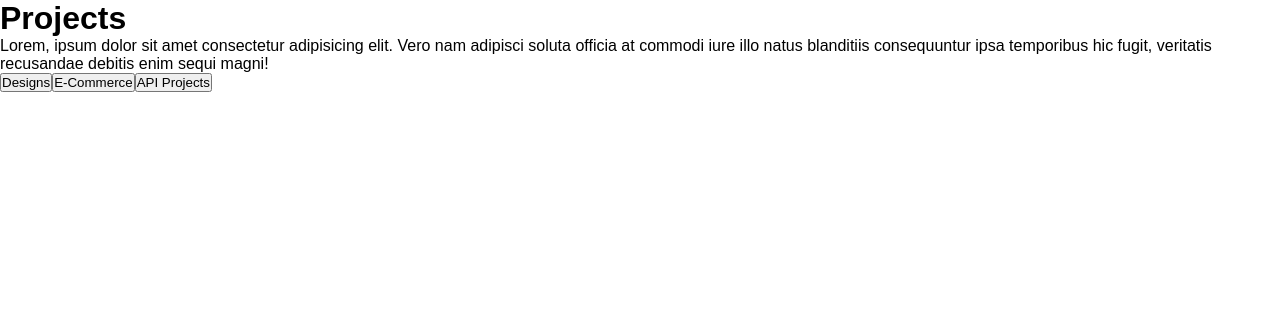
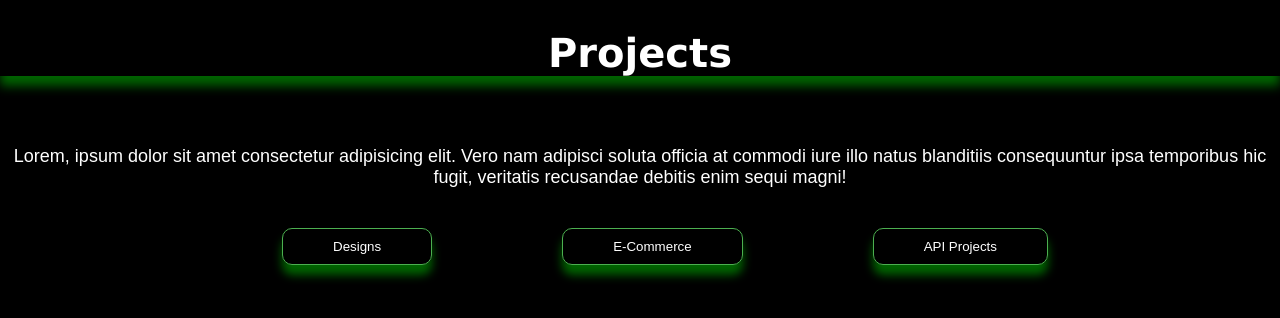
Before and after one commit to alemba-21/My-Portfolio, a React (Create React App) app: page /Projects in a window 1280 px wide. Shown: the top 318 px of the page. Built offline with nearby package versions, Linux system fonts and the light colour scheme.

Commit message:
working on projects containers

```diff
--- a/src/components/Hero.css
+++ b/src/components/Hero.css
@@ -40,6 +40,7 @@ button{
     margin-left: 90px;
     box-shadow: 0 10px 10px rgba(0,250,0, 0.4);
     background: transparent;
+    cursor: pointer;
 }
 
 button:hover{
--- /dev/null
+++ b/src/components/Projects.css
@@ -0,0 +1,49 @@
+.projo{
+    background-color: black;
+    width: 100%;
+    height:100vh;
+}
+
+.navbar{
+    color: white;
+    font-size: 20px;
+}
+
+.info2{
+    color: white;
+}
+
+.info2 h1{
+    font-family: 'Lucida Sans', 'Lucida Sans Regular', 'Lucida Grande', 'Lucida Sans Unicode', Geneva, Verdana, sans-serif;
+    font-size: 40px;
+    text-align: center;
+    box-shadow:0 10px 10px rgba(0,250,0, 0.4);
+    margin-bottom: 70px;
+    padding-top: 30px;
+}
+
+.info2 p{
+    text-align: center;
+    font-size: 18px;
+}
+.toggle{
+    text-align: center;
+}
+
+.toggle button{
+    margin: 40px;
+    border: 1px solid #4CAF50;
+    border-radius: 10px;
+    color: white;
+    padding: 10px 50px;
+    margin-left: 90px;
+    box-shadow: 0 10px 10px rgba(0,250,0, 0.4);
+    background: transparent;
+    cursor: pointer;
+}
+
+.toggle button:hover{
+    background-color: green;
+    box-shadow: 0 10px 10px rgba(0, 7, 0, 0.4);
+    transition: .1s;
+}
--- a/src/components/Projects.jsx
+++ b/src/components/Projects.jsx
@@ -1,10 +1,12 @@
 import React from 'react'
+import "./Projects.css"
 
 const Projects = () => {
   return (
     <div className='projo'>
         <div className="navbar">
-
+            <div className="logo"></div>
+            <div className="socials"></div>
         </div>
         <div className="info2">
             <h1>Projects</h1>
```
